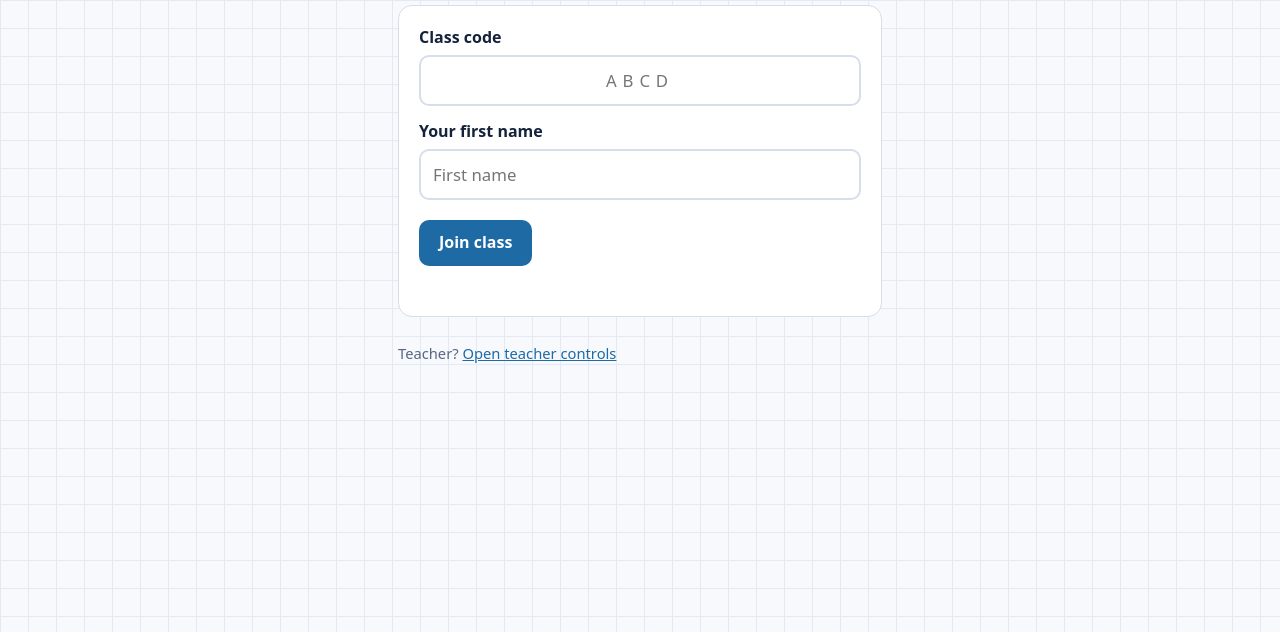
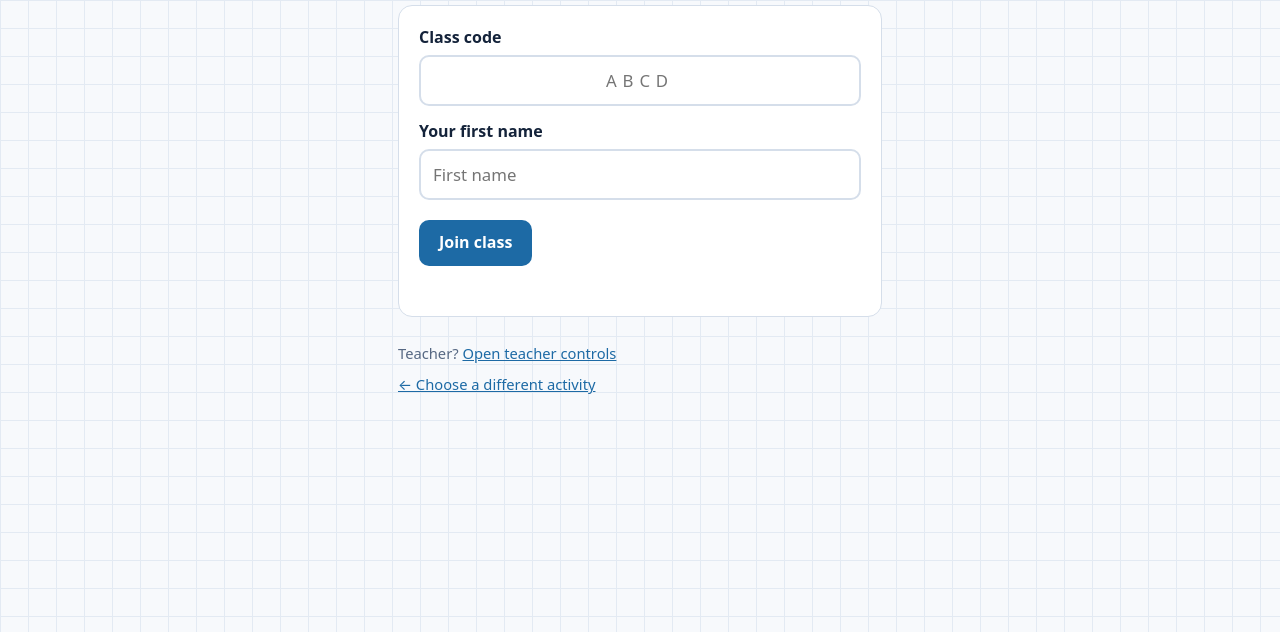
Before and after one commit to matthewcrouch-cms/ExponentRules-Intro-Discovery, a plain HTML site: page exponent-practice/index.html in a window 1280 px wide. Shown: the part 168-800 px from the top of the page. Drawn offline with Linux system fonts and the light colour scheme.

Commit message:
Update teacher link and error messages in HTML

```diff
--- a/exponent-practice/index.html
+++ b/exponent-practice/index.html
@@ -106,6 +106,7 @@ input.txt:focus{border-color:var(--blue); outline:none}
 .code-in{text-transform:uppercase; letter-spacing:.35em; font-weight:700; text-align:center}
 .teacher-link{margin-top:26px; font-size:.92rem; color:var(--muted)}
 .teacher-link button{background:none; border:0; color:var(--blue-d); text-decoration:underline; padding:0}
+.teacher-link a{color:var(--blue-d)}
 
 /* student */
 .s-wrap{max-width:760px; margin:0 auto; padding:14px 14px 80px}
@@ -518,7 +519,8 @@ function renderLanding(msg, teacherOpen) {
         <div class="row"><button class="btn" data-act="join">Join class</button></div>
         <p class="err" id="err">${esc(msg || '')}</p>
       </div>
-      <p class="teacher-link">Teacher? <button data-act="teacherpanel">Open teacher controls</button></p>`}
+      <p class="teacher-link">Teacher? <button data-act="teacherpanel">Open teacher controls</button></p>
+      <p class="teacher-link" style="margin-top:10px"><a href="../">← Choose a different activity</a></p>`}
   </div>`;
 }
 
@@ -700,7 +702,7 @@ async function joinSession() {
     const st = await DB.once(`sessions/${code}/state`);
     if (!st) return msg('No class found with that code. Check it and try again.');
     const app = await DB.once(`sessions/${code}/app`);
-    if (app !== 'practice') return msg('That code is for a different activity. Ask your teacher for the code on the screen.');
+    if (app !== 'practice') return msg('That code is for a different activity. Go back and choose “Discover the Exponent Rules.”');
     const prev = ls.get('expprac:student');
     const sid = (prev && prev.sid) || rid();
     await DB.set(`sessions/${code}/students/${sid}`, { name, t: Date.now() });
```
